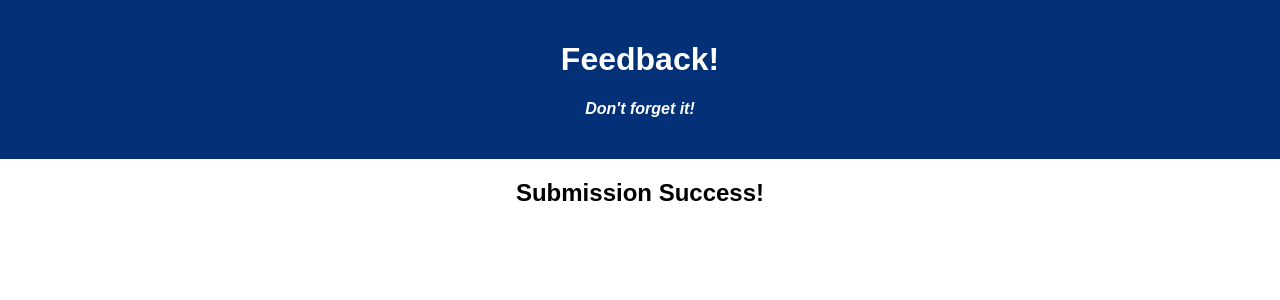
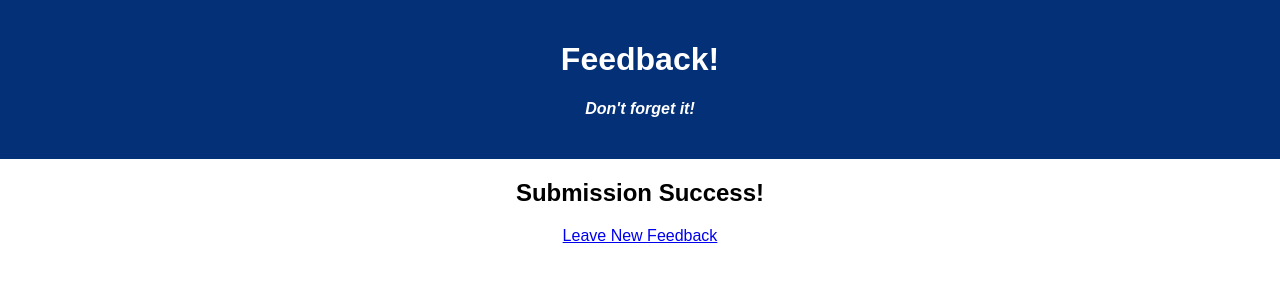
Before and after one commit to McKynlee/redux-feedback-loop, a React (Create React App) app: page /#/review in a window 1280 px wide. Both pictures are taken after a click on the button "SUBMIT". Shown: the top 300 px of the page. Built offline with nearby package versions, Linux system fonts and the light colour scheme.

Commit message:
Link added to success page to leave new feedback

```diff
--- a/src/components/SubmissionSuccess/SubmissionSuccess.jsx
+++ b/src/components/SubmissionSuccess/SubmissionSuccess.jsx
@@ -1,11 +1,14 @@
-import { useHistory } from 'react-router-dom';
+import { useHistory, Link } from 'react-router-dom';
 
 // Component to display upon submitting feedback:
 function SubmissionSuccess() {
   const history = useHistory();
 
   return (
-    <h2>Submission Success!</h2>
+    <div>
+      <h2>Submission Success!</h2>
+      <Link to="/">Leave New Feedback</Link>
+    </div>
   )
 } // end SubmissionSuccess
 
```
Also changed, not shown: 1 other file (tests, documents, lock files or other folders).
